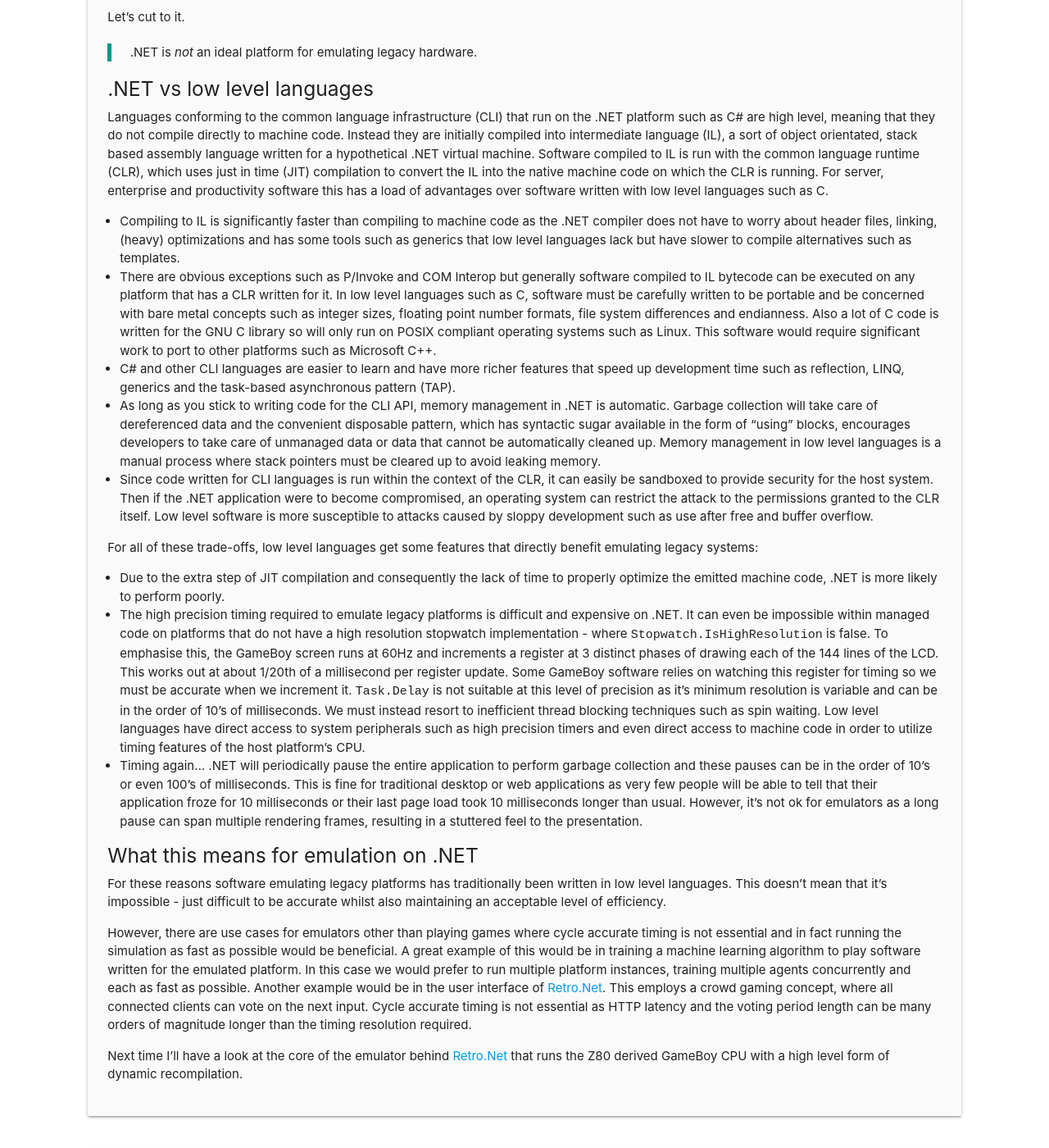
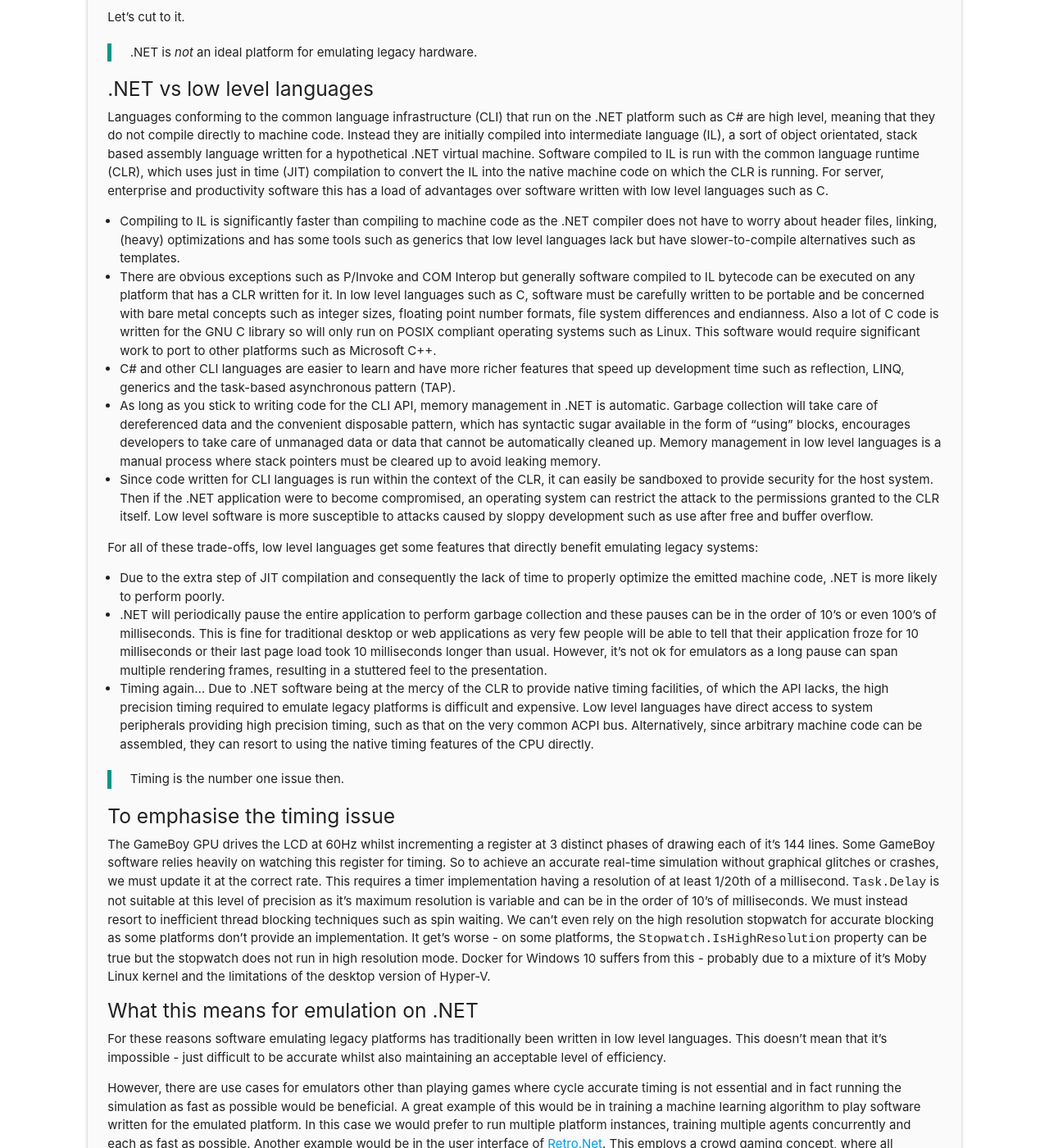
Before and after one commit to axle-h/axle-h.github.io, a Jekyll site: the page built from _posts/2017-11-25-emulation-on-dot-net.md, in a window 1280 px wide and 1400 px high, scrolled down 422 px. Shown: the whole window at 82% size. Built offline with Jekyll 4.4.1, drawn with Linux system fonts in a browser that asks for light colours; some of the changed text lies outside the part shown.

Commit message:
Improved the emulation article readability.

```diff
--- a/_posts/2017-11-25-emulation-on-dot-net.md
+++ b/_posts/2017-11-25-emulation-on-dot-net.md
@@ -20,7 +20,7 @@ Let’s cut to it.
 
 Languages conforming to the common language infrastructure (CLI) that run on the .NET platform such as C# are high level, meaning that they do not compile directly to machine code. Instead they are initially compiled into intermediate language (IL), a sort of object orientated, stack based assembly language written for a hypothetical .NET virtual machine. Software compiled to IL is run with the common language runtime (CLR), which uses just in time (JIT) compilation to convert the IL into the native machine code on which the CLR is running. For server, enterprise and productivity software this has a load of advantages over software written with low level languages such as C.
 
-* Compiling to IL is significantly faster than compiling to machine code as the .NET compiler does not have to worry about header files, linking, (heavy) optimizations and has some tools such as generics that low level languages lack but have slower to compile alternatives such as templates.
+* Compiling to IL is significantly faster than compiling to machine code as the .NET compiler does not have to worry about header files, linking, (heavy) optimizations and has some tools such as generics that low level languages lack but have slower-to-compile alternatives such as templates.
 * There are obvious exceptions such as P/Invoke and COM Interop but generally software compiled to IL bytecode can be executed on any platform that has a CLR written for it. In low level languages such as C, software must be carefully written to be portable and be concerned with bare metal concepts such as integer sizes, floating point number formats, file system differences and endianness. Also a lot of C code is written for the GNU C library so will only run on POSIX compliant operating systems such as Linux. This software would require significant work to port to other platforms such as Microsoft C++.
 * C# and other CLI languages are easier to learn and have more richer features that speed up development time such as reflection, LINQ, generics and the task-based asynchronous pattern (TAP).
 * As long as you stick to writing code for the CLI API, memory management in .NET is automatic. Garbage collection will take care of dereferenced data and the convenient disposable pattern, which has syntactic sugar available in the form of “using” blocks, encourages developers to take care of unmanaged data or data that cannot be automatically cleaned up. Memory management in low level languages is a manual process where stack pointers must be cleared up to avoid leaking memory.
@@ -29,8 +29,14 @@ Languages conforming to the common language infrastructure (CLI) that run on the
 For all of these trade-offs, low level languages get some features that directly benefit emulating legacy systems:
 
 * Due to the extra step of JIT compilation and consequently the lack of time to properly optimize the emitted machine code, .NET is more likely to perform poorly.
-* The high precision timing required to emulate legacy platforms is difficult and expensive on .NET. It can even be impossible within managed code on platforms that do not have a high resolution stopwatch implementation - where `Stopwatch.IsHighResolution` is false. To emphasise this, the GameBoy screen runs at 60Hz and increments a register at 3 distinct phases of drawing each of the 144 lines of the LCD. This works out at about 1/20th of a millisecond per register update. Some GameBoy software relies on watching this register for timing so we must be accurate when we increment it. `Task.Delay` is not suitable at this level of precision as it's minimum resolution is variable and can be in the order of 10’s of milliseconds. We must instead resort to inefficient thread blocking techniques such as spin waiting. Low level languages have direct access to system peripherals such as high precision timers and even direct access to machine code in order to utilize timing features of the host platform’s CPU.
-* Timing again… .NET will periodically pause the entire application to perform garbage collection and these pauses can be in the order of 10’s or even 100’s of milliseconds. This is fine for traditional desktop or web applications as very few people will be able to tell that their application froze for 10 milliseconds or their last page load took 10 milliseconds longer than usual. However, it’s not ok for emulators as a long pause can span multiple rendering frames, resulting in a stuttered feel to the presentation.
+* .NET will periodically pause the entire application to perform garbage collection and these pauses can be in the order of 10’s or even 100’s of milliseconds. This is fine for traditional desktop or web applications as very few people will be able to tell that their application froze for 10 milliseconds or their last page load took 10 milliseconds longer than usual. However, it’s not ok for emulators as a long pause can span multiple rendering frames, resulting in a stuttered feel to the presentation.
+* Timing again… Due to .NET software being at the mercy of the CLR to provide native timing facilities, of which the API lacks, the high precision timing required to emulate legacy platforms is difficult and expensive. Low level languages have direct access to system peripherals providing high precision timing, such as that on the very common ACPI bus. Alternatively, since arbitrary machine code can be assembled, they can resort to using the native timing features of the CPU directly.
+
+> Timing is the number one issue then.
+
+##### To emphasise the timing issue
+
+The GameBoy GPU drives the LCD at 60Hz whilst incrementing a register at 3 distinct phases of drawing each of it's 144 lines. Some GameBoy software relies heavily on watching this register for timing. So to achieve an accurate real-time simulation without graphical glitches or crashes, we must update it at the correct rate. This requires a timer implementation having a resolution of at least 1/20th of a millisecond. `Task.Delay` is not suitable at this level of precision as it's maximum resolution is variable and can be in the order of 10’s of milliseconds. We must instead resort to inefficient thread blocking techniques such as spin waiting. We can't even rely on the high resolution stopwatch for accurate blocking as some platforms don't provide an implementation. It get's worse - on some platforms, the `Stopwatch.IsHighResolution` property can be true but the stopwatch does not run in high resolution mode. Docker for Windows 10 suffers from this - probably due to a mixture of it's Moby Linux kernel and the limitations of the desktop version of Hyper-V.
 
 ##### What this means for emulation on .NET
 
@@ -38,4 +44,4 @@ For these reasons software emulating legacy platforms has traditionally been wri
 
 However, there are use cases for emulators other than playing games where cycle accurate timing is not essential and in fact running the simulation as fast as possible would be beneficial. A great example of this would be in training a machine learning algorithm to play software written for the emulated platform. In this case we would prefer to run multiple platform instances, training multiple agents concurrently and each as fast as possible. Another example would be in the user interface of [Retro.Net](https://github.com/axle-h/Retro.Net). This employs a crowd gaming concept, where all connected clients can vote on the next input. Cycle accurate timing is not essential as HTTP latency and the voting period length can be many orders of magnitude longer than the timing resolution required.
 
-Next time I’ll have a look at the core of the emulator behind [Retro.Net](https://github.com/axle-h/Retro.Net) that runs the Z80 derived GameBoy CPU with a high level form of dynamic recompilation.
+Next time I’ll have a look at the core of the emulator behind [Retro.Net](https://github.com/axle-h/Retro.Net) that uses a high level form of dynamic recompilation to emulate the Z80 derived GameBoy CPU.
```
Also changed, not shown: other parts of _posts/2017-11-25-emulation-on-dot-net.md (+1 -1 lines).
